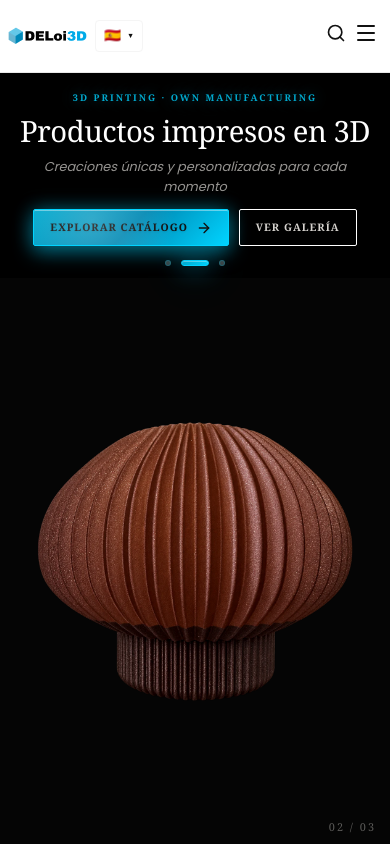
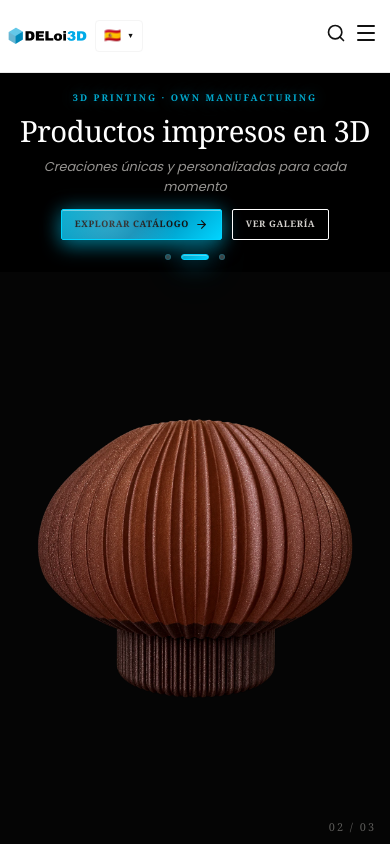
Before and after one commit to PACZKONATASHA/DELoi3D, a React (Vite) app: page / in a window 390 px wide. Shown: the top 844 px of the page. Built offline with nearby package versions, Linux system fonts and the light colour scheme.

Commit message:
fix(hero): botones mas chicos en celular

```diff
--- a/src/components/HeroSlider.css
+++ b/src/components/HeroSlider.css
@@ -353,10 +353,15 @@
   }
 
   .hero-split__btn {
-    padding: 10px 20px;
-    font-size: .68rem;
-    letter-spacing: 1px;
+    padding: 8px 16px;
+    font-size: .6rem;
+    letter-spacing: .8px;
+    gap: 6px;
   }
+
+  /* La flecha viene de lucide con 16px fijos: con el boton mas chico queda
+     desproporcionada. */
+  .hero-split__btn svg { width: 13px; height: 13px; }
 
   .hero-split__dots { justify-content: center; }
 
@@ -383,7 +388,7 @@
 
 @media (max-width: 480px) {
   .hero-split__actions { flex-direction: row; flex-wrap: wrap; }
-  .hero-split__btn { padding: 9px 16px; font-size: .65rem; }
+  .hero-split__btn { padding: 7px 13px; font-size: .56rem; letter-spacing: .6px; }
 
   /* Pantallas chicas: el texto se aprieta un poco mas y la lampara gana ese
      espacio, porque la fila de la foto es la que absorbe lo que sobra. */
```
